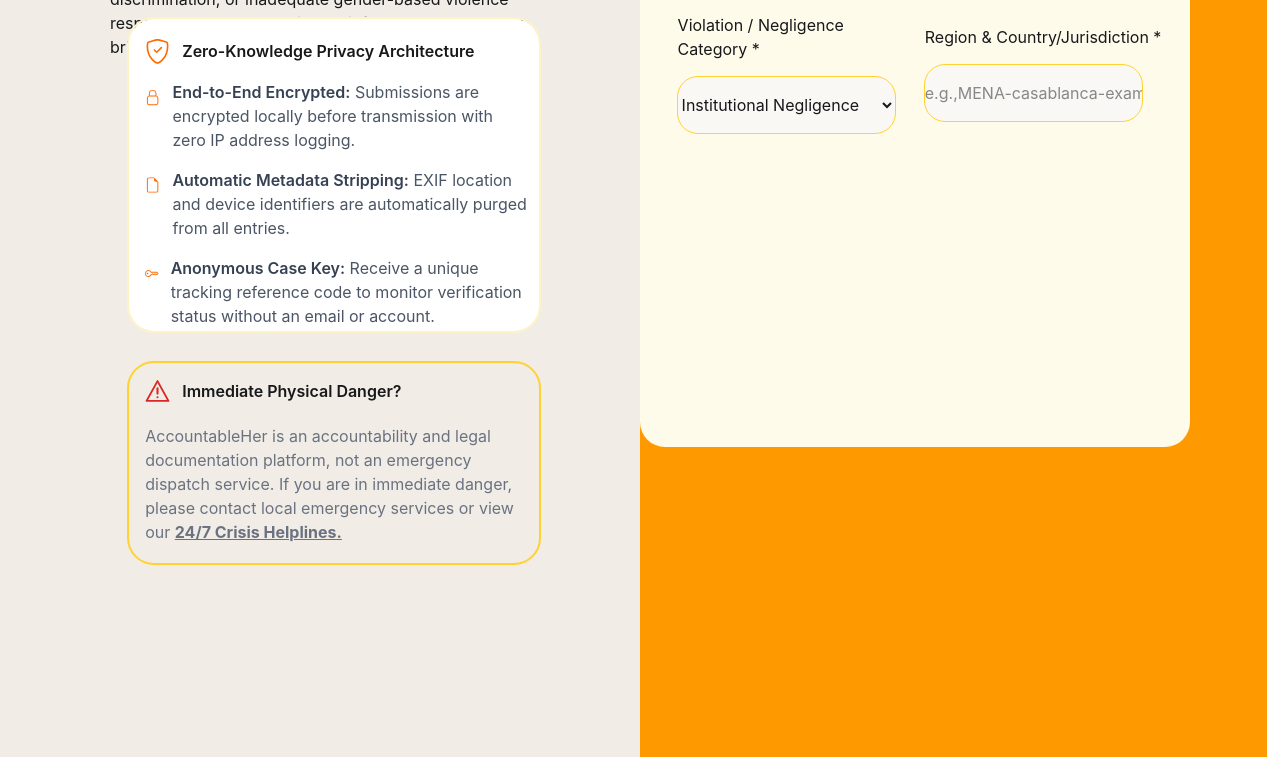
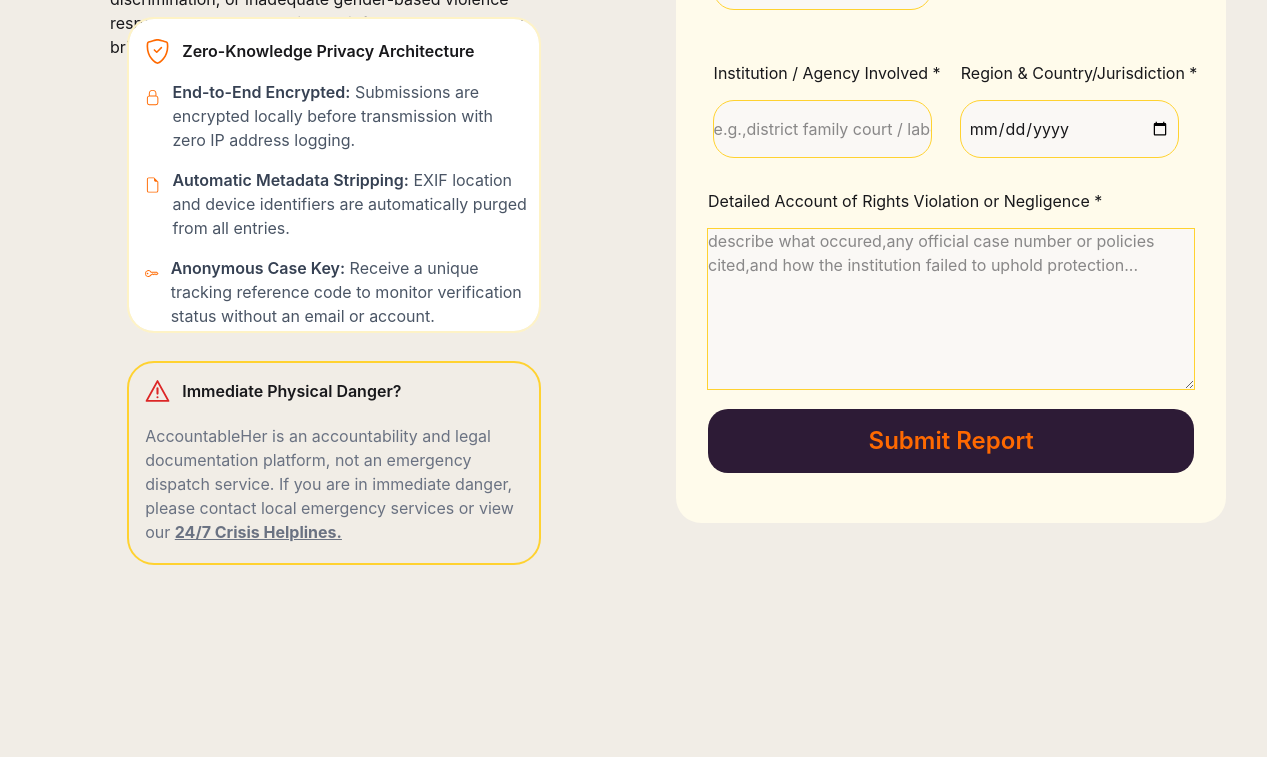
Before and after one commit to MohamedTahaHarbi/mohamed_taha_harbi-final-project, a website: page public/pages/safevoices.html in a window 1280 px wide. Shown: the part 449-1206 px from the top of the page. Drawn offline with Linux system fonts and the light colour scheme.

Commit message:
added right side (forum)

```diff
--- a/public/pages/safevoices.html
+++ b/public/pages/safevoices.html
@@ -126,9 +126,9 @@
     </div>
 
 
-    <div id="right" class="w-[49vw] h-[150vh] bg-amber-500 ">
+    <div id="right" class="w-[49vw] h-[150vh] bg-[#f1ede6]">
 
-  <div id="forum" class="w-[43vw] h-[100vh] bg-amber-50 flex flex-col rounded-[25px] ">
+  <div id="forum" class="w-[43vw] h-[105vh] bg-amber-50 flex flex-col rounded-[25px] m-9 ">
 
   <div class="w-[43vw] h-[8vh] flex justify-center items-center gap-3 ">
     <svg class="text-orange-500" xmlns="http://www.w3.org/2000/svg" width="25" height="25" fill="currentColor" class="bi bi-file-earmark-plus" viewBox="0 0 16 16">
@@ -192,27 +192,29 @@
      <div class="w-[43vw] h-[20vh] flex justify-around">
 
         <div class="w-[20vw] h-[20vh]  flex flex-col justify-center gap-4 pl-7">
-            <h1>Violation / Negligence Category *</h1>
+            <h1>Institution / Agency Involved *</h1>
             <div class="">
-           <label for="Violation"></label>
-            <select class="outline-1 outline-amber-300 w-[17vw] h-[7vh] rounded-[20px] bg-[#faf8f5]"  name="" id="Violation">
-             <option value="1">Institutional Negligence</option>
-             <option value="2">workspace & wage discrimination</option>
-             <option value="3">legal or judical bias</option>
-            <option value="4">political exclution</option>
-             <option value="5">harrasment</option>
-            </select>
+           <input class="outline-1 outline-amber-300 w-[17vw] h-[7vh] rounded-[20px] bg-[#faf8f5]" type="text" name="" id="" placeholder="e.g.,district family court / labour ministry">
 
             </div>
         </div>
         <div class="w-[20vw] h-[20vh]  flex flex-col justify-center gap-4">
             <h1>Region & Country/Jurisdiction *</h1>
             <div class="">
-           <input class="outline-1 outline-amber-300 w-[17vw] h-[7vh] rounded-[20px] bg-[#faf8f5]" type="text" name="" id="" placeholder="e.g.,MENA-casablanca-example">
+           <input class="outline-1 outline-amber-300 w-[17vw] h-[7vh] rounded-[20px] bg-[#faf8f5] pl-2 pr-2" type="date" name="" id="" placeholder="">
             </div>
         </div>
 
     </div>
+
+    <div class="w-[38vw] flex flex-col self-center  gap-4">
+
+        <h1>Detailed Account of Rights Violation or Negligence *</h1>
+        <textarea class="w-[38vw] h-[20vh] outline-1 outline-amber-300 bg-[#faf8f5]" name="" id="" placeholder="describe what occured,any official case number or policies cited,and how the institution failed to uphold protection..."></textarea>
+
+    </div>
+
+    <button class="w-[38vw] h-[8vh] bg-[#2d1b36] flex justify-center items-center self-center m-5 text-orange-500 text-2xl font-semibold rounded-[20px]">Submit Report</button>
 
 
   </div>
@@ -223,6 +225,7 @@
 
 
 </section>
+
 
 
 
```
Also changed, not shown: public/css/output.css.
